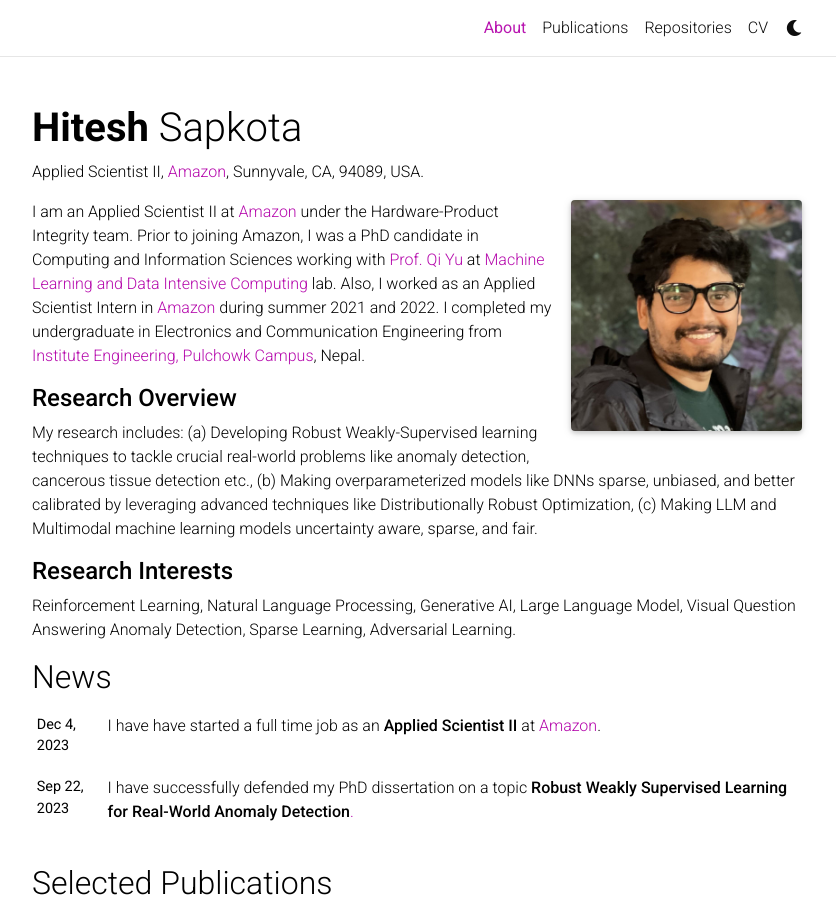
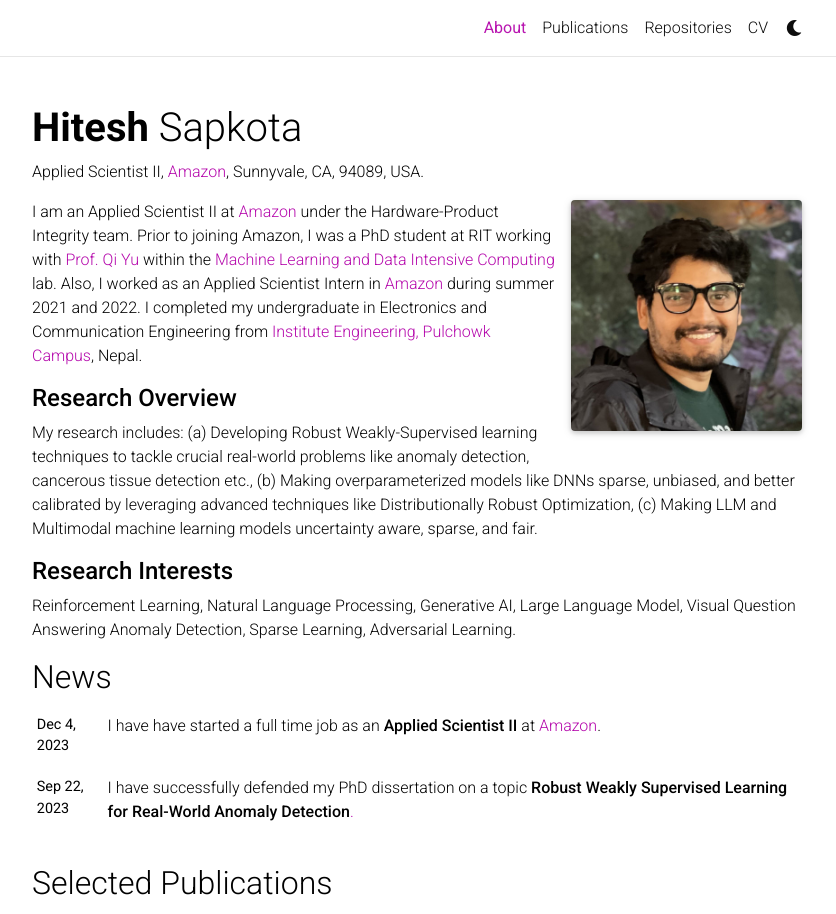
Before and after one commit to hiteshsapkota/hitesh.github.io, a Jekyll site: the page built from _pages/about.md, in a window 1280 px wide and 1204 px high, cut to the strip 0-914 px from the top of the window. Shown: the whole strip, without its empty margins (223-1059 px from the left). Built offline with Jekyll 4.4.1, drawn with Linux system fonts in a browser that asks for light colours; full-size pictures stand in for the smaller copies a plugin makes; comment, search, counter and statistics services are not loaded; a style sheet for code colours, icons or effects is not loaded.

Commit message:
webpage minor fix

```diff
--- a/_pages/about.md
+++ b/_pages/about.md
@@ -16,7 +16,7 @@ news: true  # includes a list of news items
 selected_papers: true # includes a list of papers marked as "selected={true}"
 social: true  # includes social icons at the bottom of the page
 ---
-I am an Applied Scientist II at [Amazon](https://www.amazon.com/) under the Hardware-Product Integrity team. Prior to joining Amazon, I was a PhD candidate in Computing and Information Sciences working with [Prof. Qi Yu](https://www.rit.edu/directory/qyuvks-qi-yu) at [Machine Learning and Data Intensive Computing](https://www.rit.edu/mining/) lab. Also, I worked as an Applied Scientist Intern in [Amazon](https://www.amazon.com/) during summer 2021 and 2022.  I completed my undergraduate in Electronics and Communication Engineering from [Institute Engineering, Pulchowk Campus](https://pcampus.edu.np/), Nepal.
+I am an Applied Scientist II at [Amazon](https://www.amazon.com/) under the Hardware-Product Integrity team. Prior to joining Amazon, I was a PhD student at RIT working with [Prof. Qi Yu](https://www.rit.edu/directory/qyuvks-qi-yu) within the [Machine Learning and Data Intensive Computing](https://www.rit.edu/mining/) lab. Also, I worked as an Applied Scientist Intern in [Amazon](https://www.amazon.com/) during summer 2021 and 2022.  I completed my undergraduate in Electronics and Communication Engineering from [Institute Engineering, Pulchowk Campus](https://pcampus.edu.np/), Nepal.
 
 #### **Research Overview**
 My research includes: (a) Developing Robust Weakly-Supervised learning techniques to  tackle crucial real-world problems like anomaly detection, cancerous tissue detection etc., (b)  Making overparameterized models like DNNs sparse, unbiased, and better calibrated by leveraging advanced techniques like Distributionally Robust Optimization, (c)  Making LLM and Multimodal machine learning models  uncertainty aware, sparse, and fair.
```
